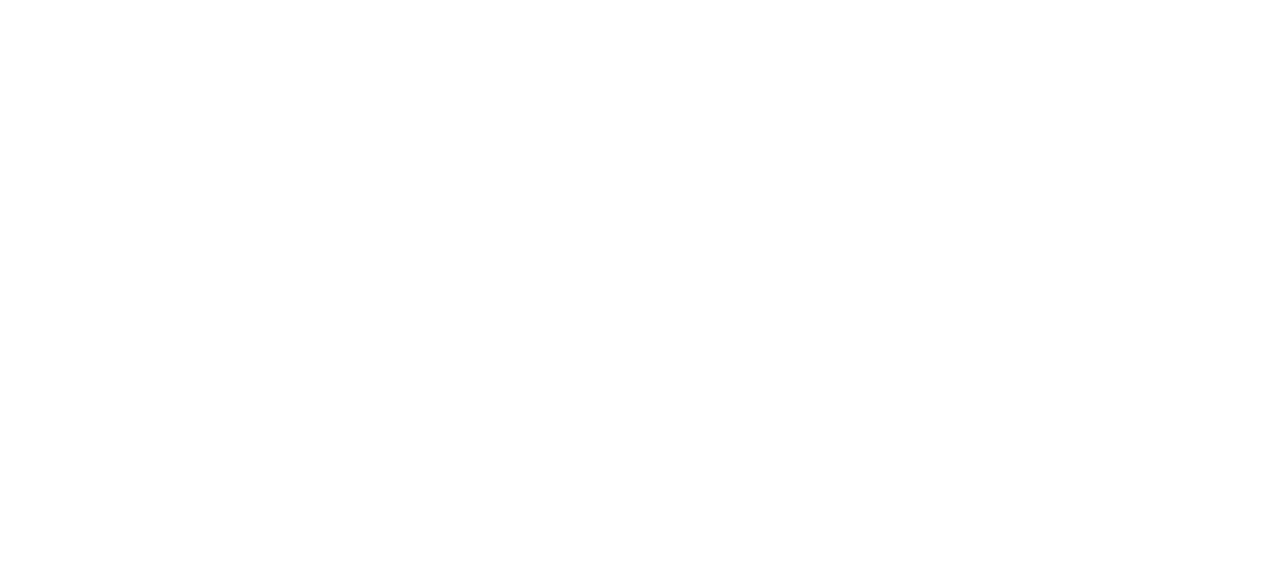
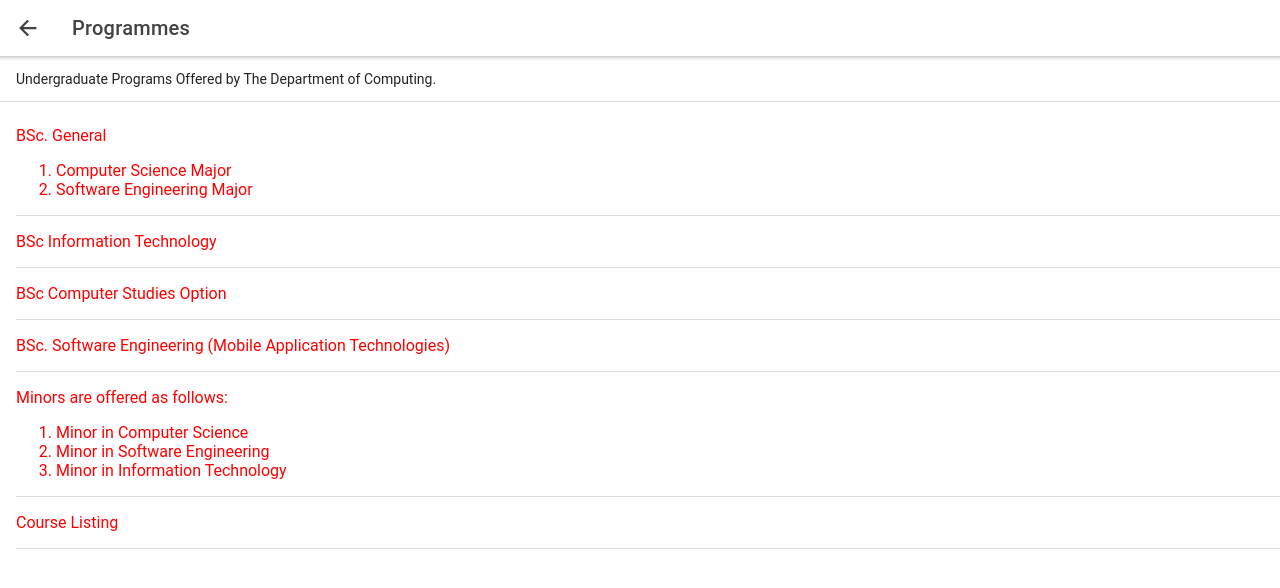
Before and after one commit to bedassie-n/scrum9, a React (Create React App) app: page /programmes in a window 1280 px wide. Shown: the top 588 px of the page. Built offline with nearby package versions, Linux system fonts and the light colour scheme.

Commit message:
Markup for programmes acceptable

```diff
--- a/src/App.tsx
+++ b/src/App.tsx
@@ -3,6 +3,7 @@
 import { IonReactRouter } from '@ionic/react-router';
 import Home from './pages/Home';
 import About from './pages/About';
+import Programmes from './pages/Programmes';
 
 /* Core CSS required for Ionic components to work properly */
 import '@ionic/react/css/core.css';
@@ -36,6 +37,9 @@
         <Route exact path="/about">
           <About />
         </Route>
+        <Route exact path="/programmes">
+          <Programmes />
+        </Route>
       </IonRouterOutlet>
     </IonReactRouter>
   </IonApp>
--- /dev/null
+++ b/src/components/Course.css
@@ -0,0 +1,3 @@
+.danger{
+    color: red;
+}
--- /dev/null
+++ b/src/components/Course.tsx
@@ -0,0 +1,16 @@
+import './Course.css';
+
+interface ContainerProps { }
+
+const Course: React.FC<{name:string, sub:string[]}> = ({name, sub}) => {
+	const items = sub.map((degree) =>
+	<li>{degree}</li>);
+  return (
+    <div>
+    	<p className="danger">{name}</p>
+			<ol className="danger">{items}</ol>
+    </div>
+  );
+};
+
+export default Course;
--- a/src/pages/About.css
+++ b/src/pages/About.css
@@ -1,5 +1,4 @@
 ion-img{
     max-width: 100%;
-    height: 5em;
-
+    height: auto;
 }
--- a/src/pages/About.tsx
+++ b/src/pages/About.tsx
@@ -1,7 +1,7 @@
 import { IonContent, IonHeader, IonPage, IonTitle, IonToolbar, IonCard, IonImg, IonThumbnail
 , IonButtons, IonBackButton, IonCardHeader, IonCardContent, IonCardSubtitle, IonCardTitle } from '@ionic/react';
 import photo from '../img/profile_pic.jpeg';
-// import './About.css'
+import './About.css'
 
 const About: React.FC = () => {
   return (
--- /dev/null
+++ b/src/pages/Programmes.tsx
@@ -0,0 +1,53 @@
+import { IonContent, IonHeader, IonPage, IonTitle, IonToolbar, IonList, IonItem, IonLabel
+	, IonButtons, IonBackButton, IonListHeader } from '@ionic/react';
+	import Course from '../components/Course';
+	import './Programmes.css';
+
+	const Programmes: React.FC = () => {
+		return (
+			<IonPage>
+				<IonHeader>
+					<IonToolbar>
+						<IonButtons slot="start">
+							<IonBackButton defaultHref="/home" />
+						</IonButtons>
+						<IonTitle>Programmes</IonTitle>
+					</IonToolbar>
+				</IonHeader>
+				<IonContent fullscreen>
+					<IonHeader collapse="condense">
+						<IonToolbar>
+							<IonTitle size="large">Programmes</IonTitle>
+						</IonToolbar>
+					</IonHeader>
+					{/*-- List of Programmes --*/}
+					<IonListHeader lines="full">
+						<IonLabel color="dark">Undergraduate Programs Offered by The Department of Computing.</IonLabel>
+					</IonListHeader>
+					<IonList>
+						<IonItem>
+							<Course name="BSc. General" sub={['Computer Science Major','Software Engineering Major']} />
+						</IonItem>
+						<IonItem>
+							<Course name="BSc Information Technology" sub={[]}/>
+						</IonItem>
+						<IonItem>
+							<Course name="BSc Computer Studies Option" sub={[]} />
+						</IonItem>
+						<IonItem>
+							<Course name="BSc. Software Engineering (Mobile Application Technologies)" sub={[]} />
+						</IonItem>
+						<IonItem>
+							<Course name="Minors are offered as follows:" sub={['Minor in Computer Science','Minor in Software Engineering','Minor in Information Technology']} />
+						</IonItem>
+						<IonItem>
+							<Course name="Course Listing" sub={[]} />
+						</IonItem>
+					</IonList>
+
+				</IonContent>
+			</IonPage>
+		);
+	};
+
+	export default Programmes;
```
Also changed, not shown: src/pages/Programmes.css (added).
